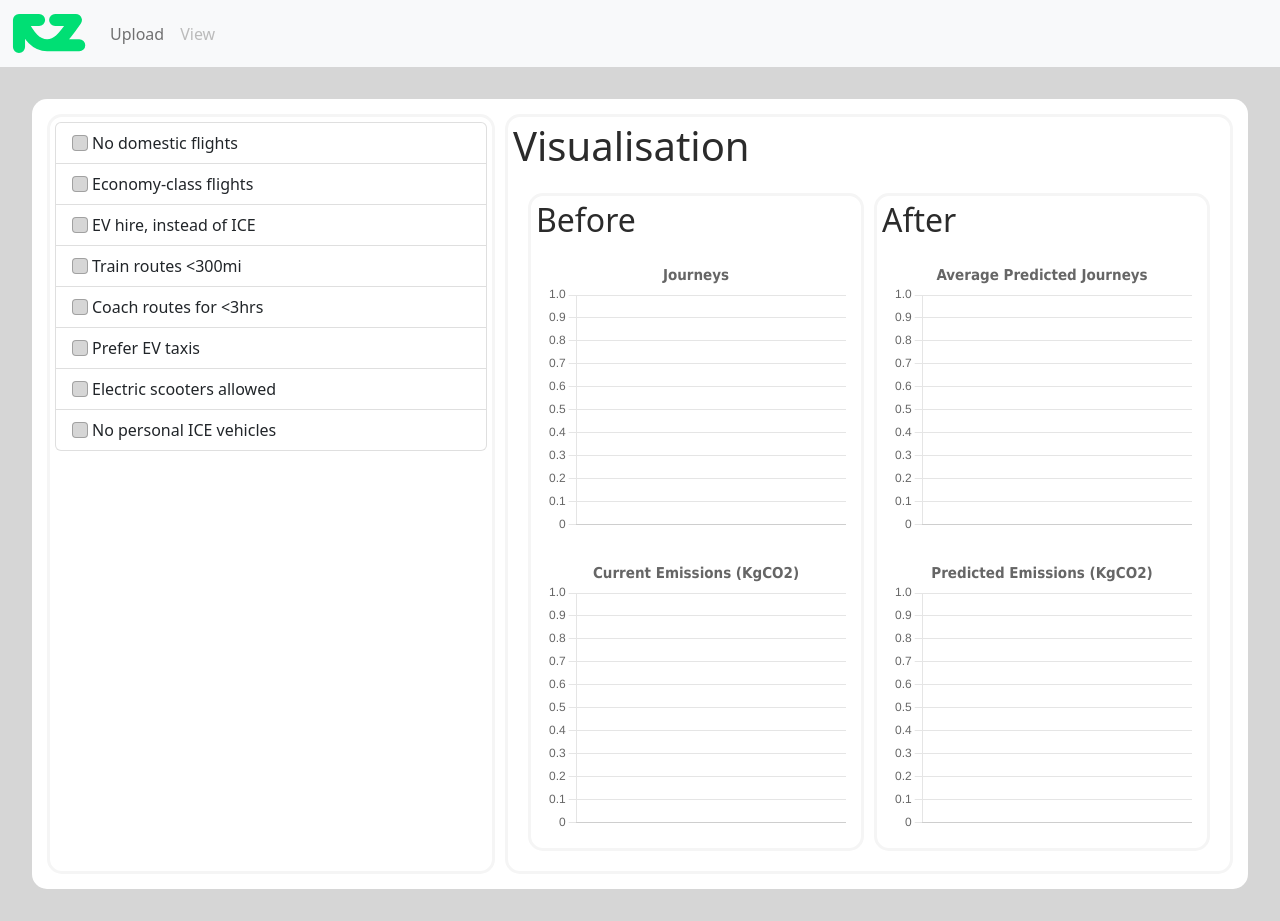
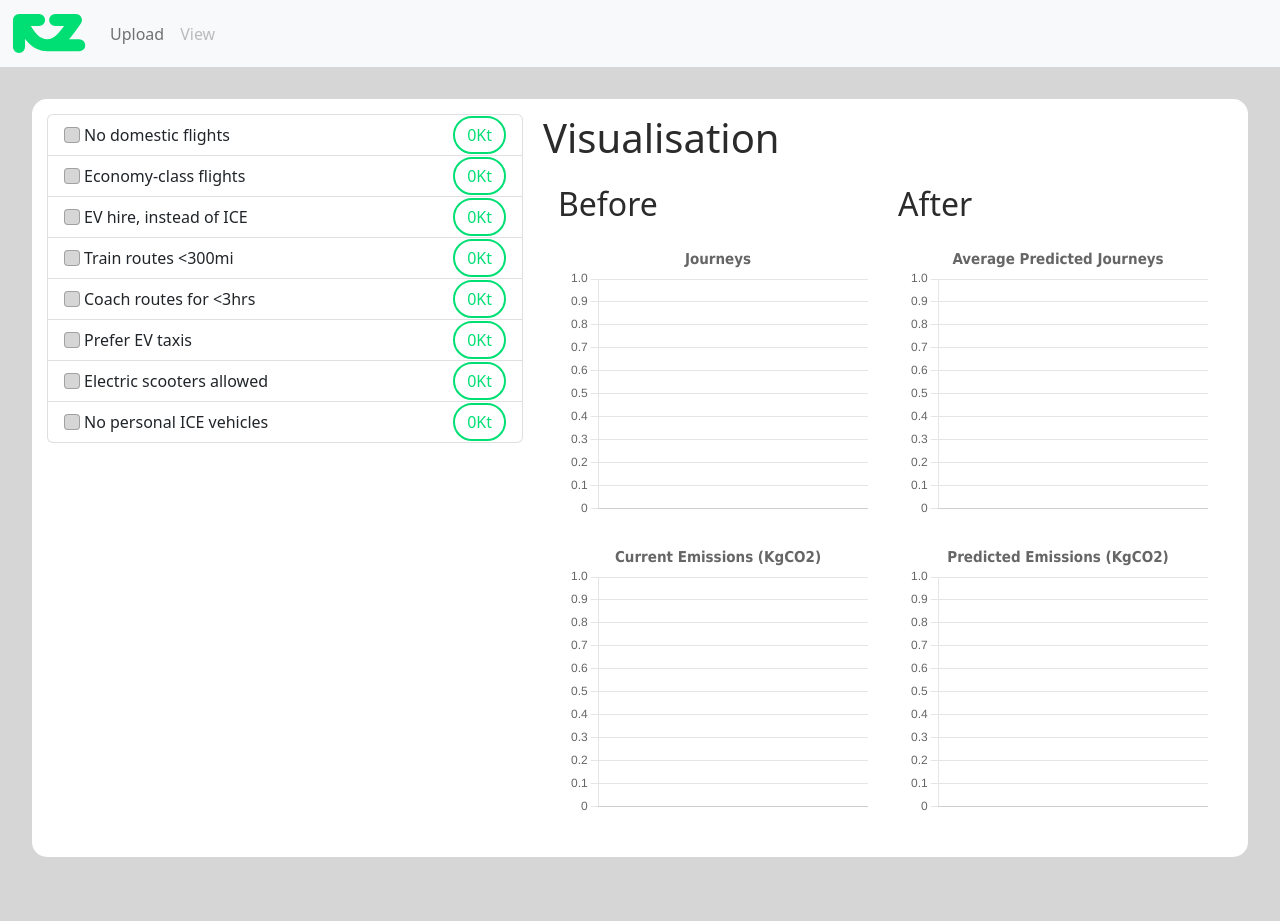
Before and after one commit to philipmortimer/Carbon-Emissions, a React (Create React App) app in the folder frontend/route-zero-enterprise/: page /view in a window 1280 px wide. After the commit the page ends 889 px from the top, so only its background shows below. Built offline with nearby package versions, Linux system fonts and the light colour scheme.

Commit message:
place to put the carbon readout

```diff
--- a/frontend/route-zero-enterprise/src/components/Policy/Policy.js
+++ b/frontend/route-zero-enterprise/src/components/Policy/Policy.js
@@ -32,6 +32,10 @@ export const PolicySelector = ({policies, setPolicies}) => {
         }));
     }
 
+    const getCO2eSaved = (policyOption) => {
+        return 0;
+    }
+
     //takes a policy option (json of three fields)
     //gives a bootsrap checkbox
     const checkboxElem = (policyOption, i) => {
@@ -39,6 +43,9 @@ export const PolicySelector = ({policies, setPolicies}) => {
             <label className="list-group-item">
                 <input className="form-check-input me-1" type="checkbox" value="" onClick={() => {togglePolicy(i); policyOption.effect();}}/>
                 {policyOption.name}
+                <div className="aligner">
+                    <span className={`${policyOption.selected}`}>{getCO2eSaved(policyOption)}Kt</span>
+                </div>
             </label>
         )
     }
@@ -49,7 +56,7 @@ export const PolicySelector = ({policies, setPolicies}) => {
         ? <em>Error: Please provide policies and setter. </em>
         :
         (
-            <div className="list-group">
+            <div className="list-group policy">
                 {policies.map((policyOption, i) => {
                     return checkboxElem(policyOption, i);
                 })}
--- a/frontend/route-zero-enterprise/src/pages/View/View.scss
+++ b/frontend/route-zero-enterprise/src/pages/View/View.scss
@@ -1,9 +1,13 @@
+$rz_green: #00DF74;
+$span_width: 0.75rem;
+$span_height: 0.35rem;
+
 .center-grid {
   display: grid;
   margin: 0 auto;
   background-color: white;
   border-radius: 15px;
-  padding: 10px;
+  padding: 5px;
 }
 
 @media (min-width: 800px) {
@@ -28,7 +32,6 @@
 .cell {
   display: grid;
   margin: 5px;
-  border: 3px solid whitesmoke;
   border-radius: 15px;
   padding: 5px;
 }
@@ -40,3 +43,25 @@
   padding: 5px;
   max-width: 500px;
 }
+
+.policy{
+
+  .aligner{
+    display: absolute;
+    float: right;
+  }
+
+  span{
+    background-color: white;
+    padding: $span_height $span_width $span_height $span_width;
+    border-radius: 1.4rem;
+    border-color: $rz-green;
+    color: $rz-green;
+    border-style: solid;
+    border-width: 0.15rem;
+  }
+  span.true{
+    background-color: $rz_green;
+    color: white;
+  }
+}
--- a/frontend/route-zero-enterprise/src/style.scss
+++ b/frontend/route-zero-enterprise/src/style.scss
@@ -1,6 +1,7 @@
 /* and customise defaults... */
 $body-bg: #d6d6d6;
 $body-color: #2b2b2b;
+$rz-green: #00DF74;
 
 //$navbar-padding-y: 10rem 10rem;
 
```
